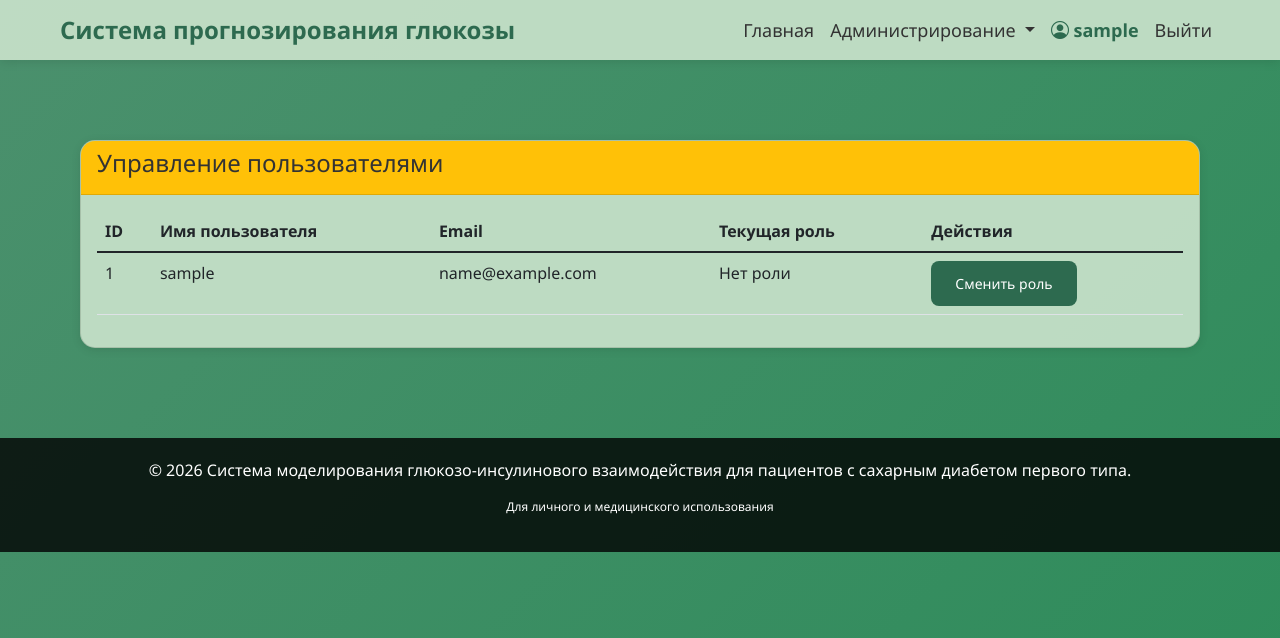
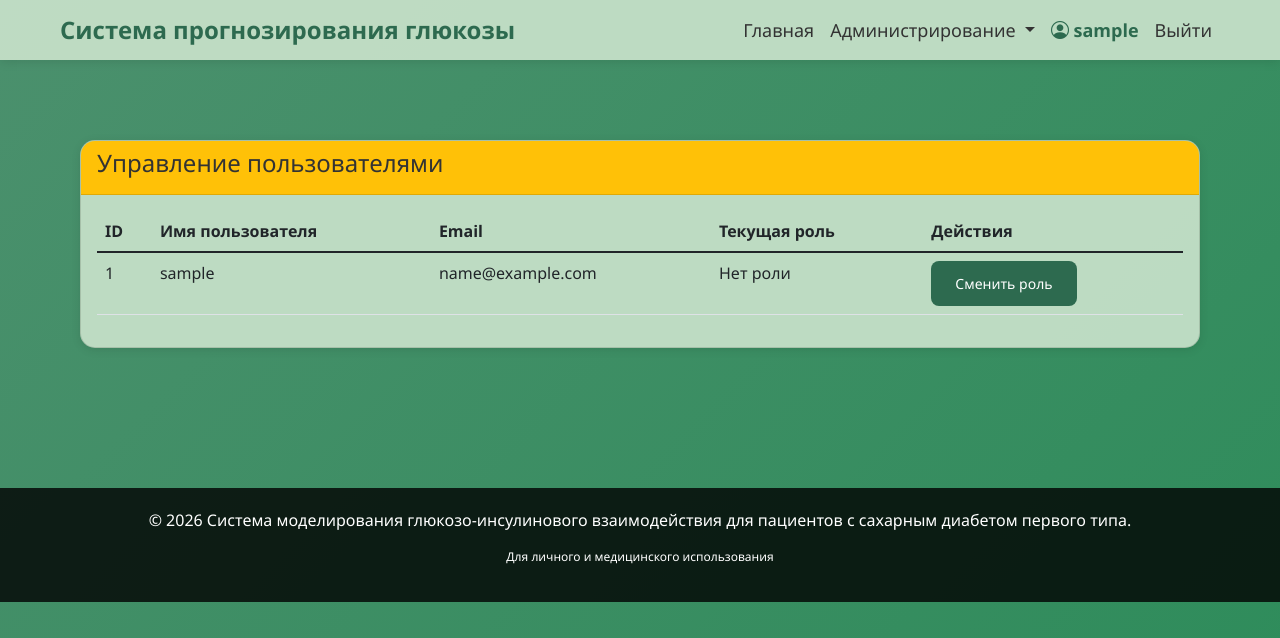
Before and after one commit to likkk5/diploma_project, a Django app: page /manage_users/ in a window 1280 px wide. Shown: the top 638 px of the page. Run offline with Django 5.2, Linux system fonts and the light colour scheme; the visitor is signed in with stand-in values (Sample User, id 1); data comes from the database, SQL or seed files in the repository; data that the repository does not hold is empty; parts of the project's set-up code (start-up, migrations or seed data) failed here and were passed over.

Commit message:
change .contaner in styles

```diff
--- a/myProject/myApp/static/myApp/css/style.css
+++ b/myProject/myApp/static/myApp/css/style.css
@@ -101,7 +101,7 @@ body {
 /* Основной контент */
 .container {
     max-width: 1200px;
-    margin: 0px auto;
+    margin: 50px auto;
     padding: 20px;
 }
 
```
